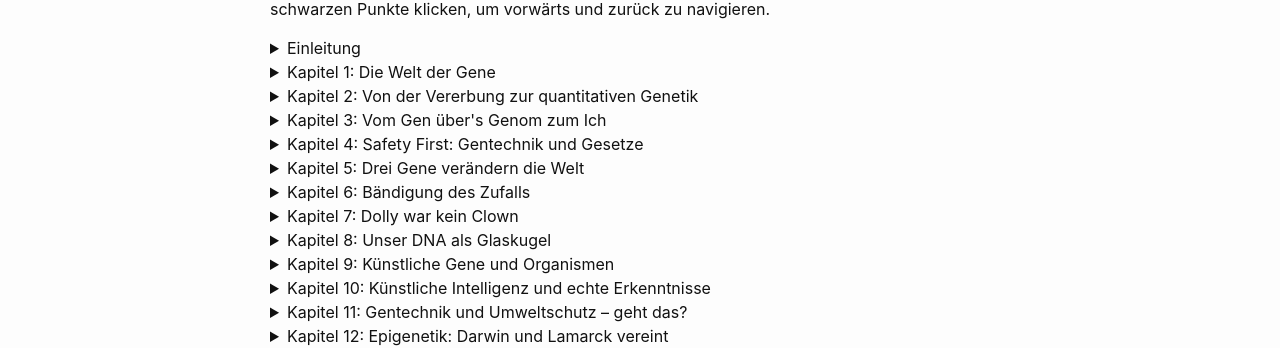
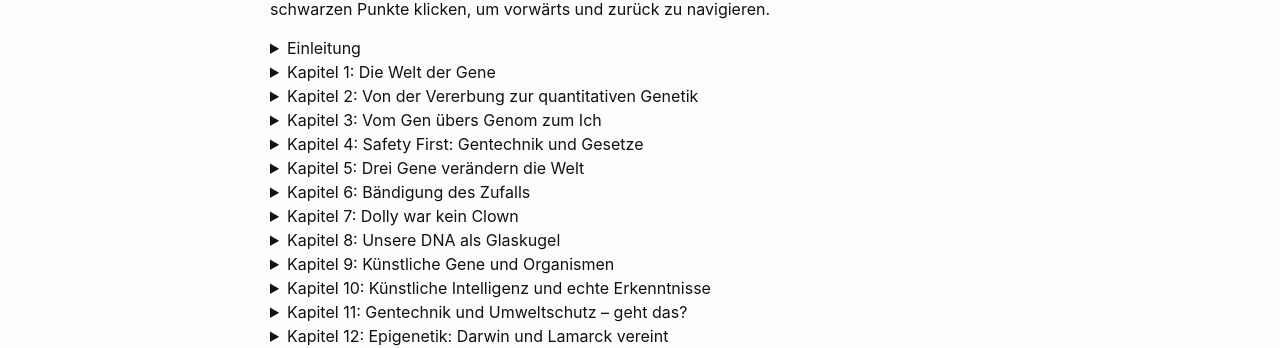
Before and after one commit to awkologist/dummie, a Jekyll site: the page built from gallerie.md, in a window 1280 px wide. Shown: the part 197-545 px from the top of the page. Built offline with Jekyll 4.4.1, drawn with Linux system fonts in a browser that asks for light colours; Markdown is read by kramdown in place of the engine named in the settings.

Commit message:
Update gallerie.md

```diff
--- a/gallerie.md
+++ b/gallerie.md
@@ -193,7 +193,7 @@ Klicken Sie auf eine Abbildung, um dass nächste Bild zu sehen. Alternativ könn
 
 
 <details>
-  <summary>Kapitel 3: Vom Gen über's Genom zum Ich</summary>
+  <summary>Kapitel 3: Vom Gen übers Genom zum Ich</summary>
 
 <center><br>
 <b onclick="currentDiv(1, 3)">●&nbsp;&nbsp;&nbsp;&nbsp;</b>
@@ -423,7 +423,7 @@ Klicken Sie auf eine Abbildung, um dass nächste Bild zu sehen. Alternativ könn
 
 
 <details>
-  <summary>Kapitel 8: Unser DNA als Glaskugel</summary>
+  <summary>Kapitel 8: Unsere DNA als Glaskugel</summary>
 
 <center><br>
 <b onclick="currentDiv(1, 8)">●&nbsp;&nbsp;&nbsp;&nbsp;</b>
```
